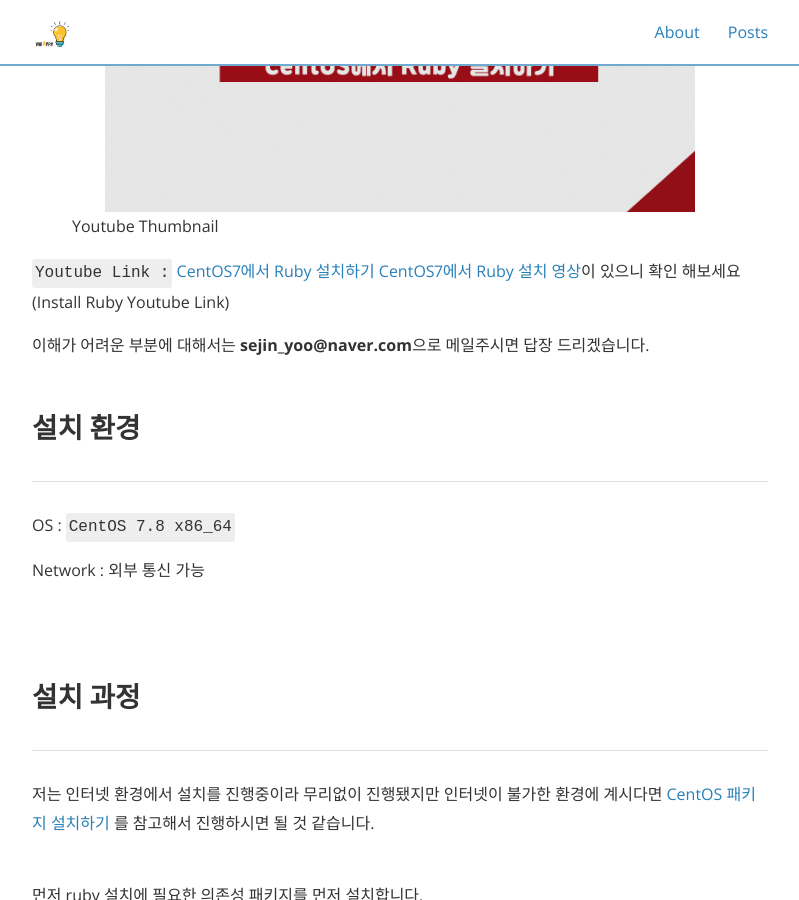
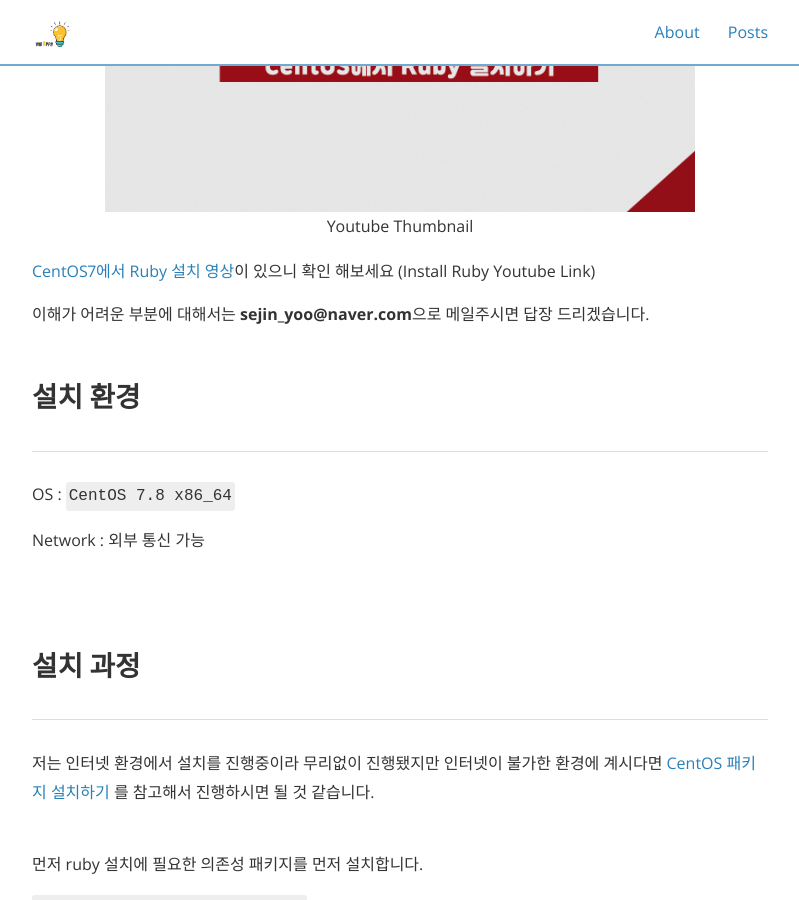
Before and after one commit to yoosejin/yoosejin.github.io, a Jekyll site: the page built from _posts/2020-07-14-How-to-install-Ruby?.md, in a window 1280 px wide and 900 px high, scrolled down 615 px. Shown: the whole window, without its empty margins (240-1039 px from the left). Built offline with Jekyll 4.4.1, drawn with Linux system fonts in a browser that asks for light colours; nearby versions of some CDN libraries; comment, search, counter and statistics services are not loaded.

Commit message:
edit post

```diff
--- a/_posts/2020-07-14-How-to-install-Ruby?.md
+++ b/_posts/2020-07-14-How-to-install-Ruby?.md
@@ -16,9 +16,8 @@ Github 블로그 생성을 위해 필요한 환경 설정에 대한 포스팅입
 
 <figure>
   <img data-action="zoom" src='{{ "/assets/img/Install_Ruby_on_CentOS_title.jpg" | relative_url }}' alt='absolute'>
-  <figcaption>Youtube Thumbnail</figcaption>
+  <figcaption style="text-align: center;">Youtube Thumbnail</figcaption>
 </figure>
-`Youtube Link :` [CentOS7에서 Ruby 설치하기](https://youtu.be/ucBdQU3pIr4)
 [CentOS7에서 Ruby 설치 영상]이 있으니 확인 해보세요 (Install Ruby Youtube Link)
 
 [CentOS7에서 Ruby 설치 영상]: https://youtu.be/ucBdQU3pIr4
```
